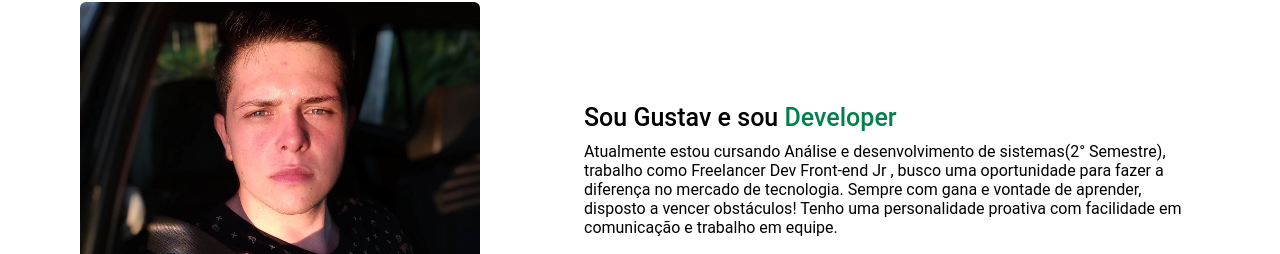
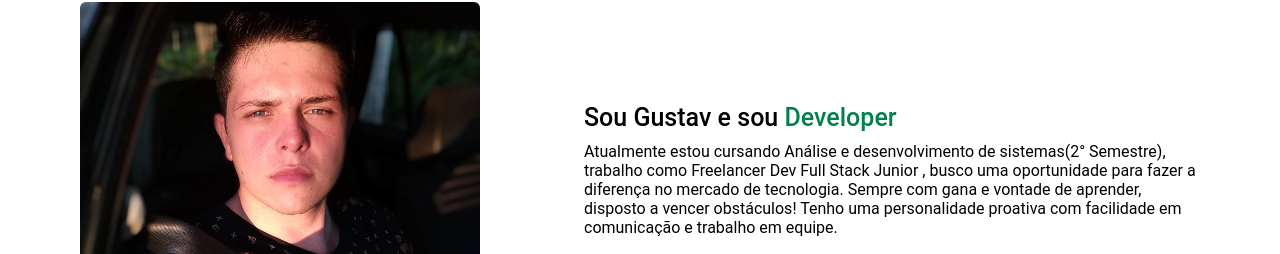
Before and after one commit to GustavSchwarzer/portifolio, a plain HTML site: page index.html in a window 1280 px wide. Shown: the part 1024-1278 px from the top of the page. Drawn offline with nearby package versions, Linux system fonts and the light colour scheme.

Commit message:
correção de texto

```diff
--- a/index.html
+++ b/index.html
@@ -53,7 +53,7 @@
                 <div class="colum-rigth">
                     <div class="text">Sou Gustav e sou <span>Developer</span></div>
                     <p>Atualmente estou cursando Análise e desenvolvimento de sistemas(2° Semestre),
-                        trabalho como Freelancer Dev Front-end Jr , busco uma oportunidade para fazer
+                        trabalho como Freelancer Dev Full Stack Junior , busco uma oportunidade para fazer
                         a diferença no mercado de tecnologia.
                         Sempre com gana e vontade de aprender, disposto a vencer obstáculos! Tenho uma
                         personalidade proativa com facilidade em comunicação e trabalho em equipe.
```
